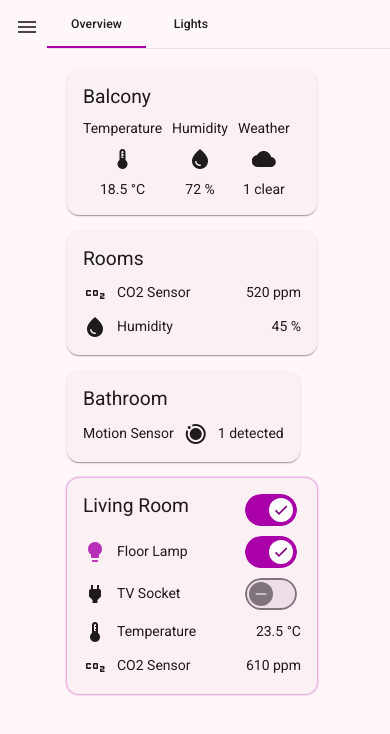
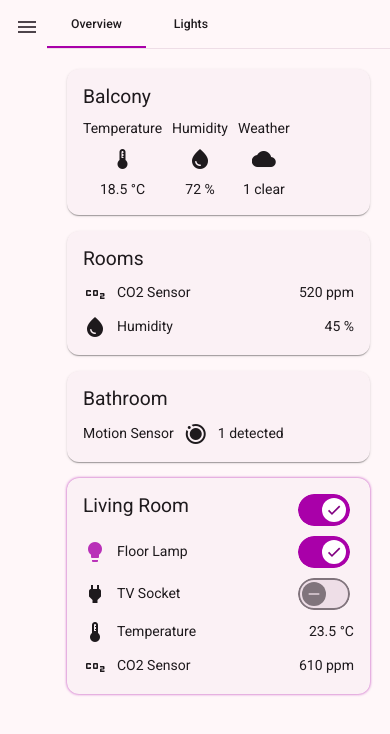
Before and after one commit to NMakarevich/smart-home-ui, an Angular app: page / in a window 390 px wide. Shown: the top 734 px of the page. Built offline with nearby package versions, Linux system fonts and the light colour scheme.

Commit message:
refactor: add media query

```diff
--- a/src/app/components/card/card.scss
+++ b/src/app/components/card/card.scss
@@ -30,3 +30,13 @@ mat-card-header {
 .highlight-card {
   box-shadow: 0 0 3px 0 rgba(169, 0, 169, 0.8);
 }
+
+@media (max-width: 600px) {
+  :host {
+    width: 100%;
+  }
+
+  mat-card {
+    width: 100%;
+  }
+}
```
